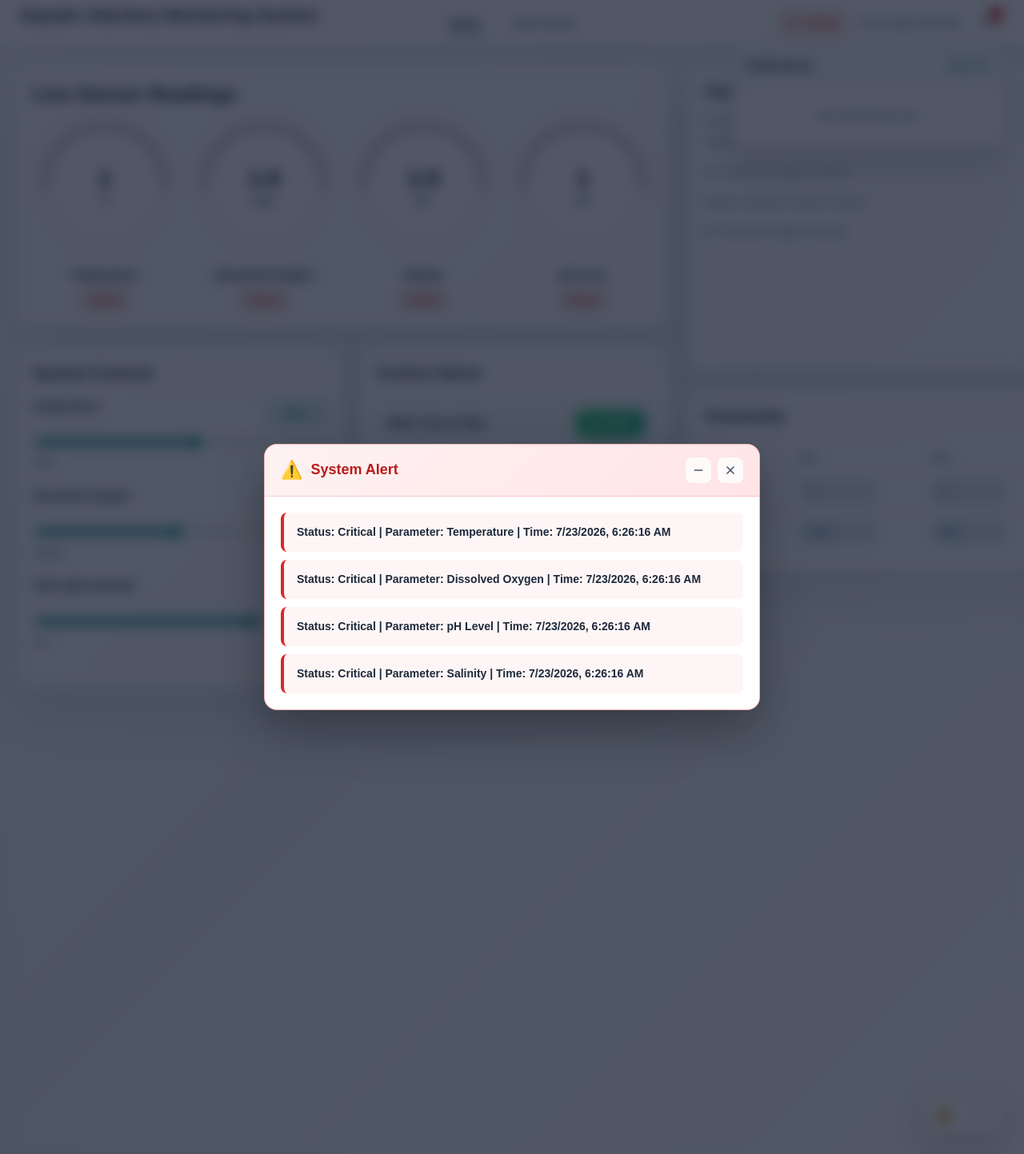
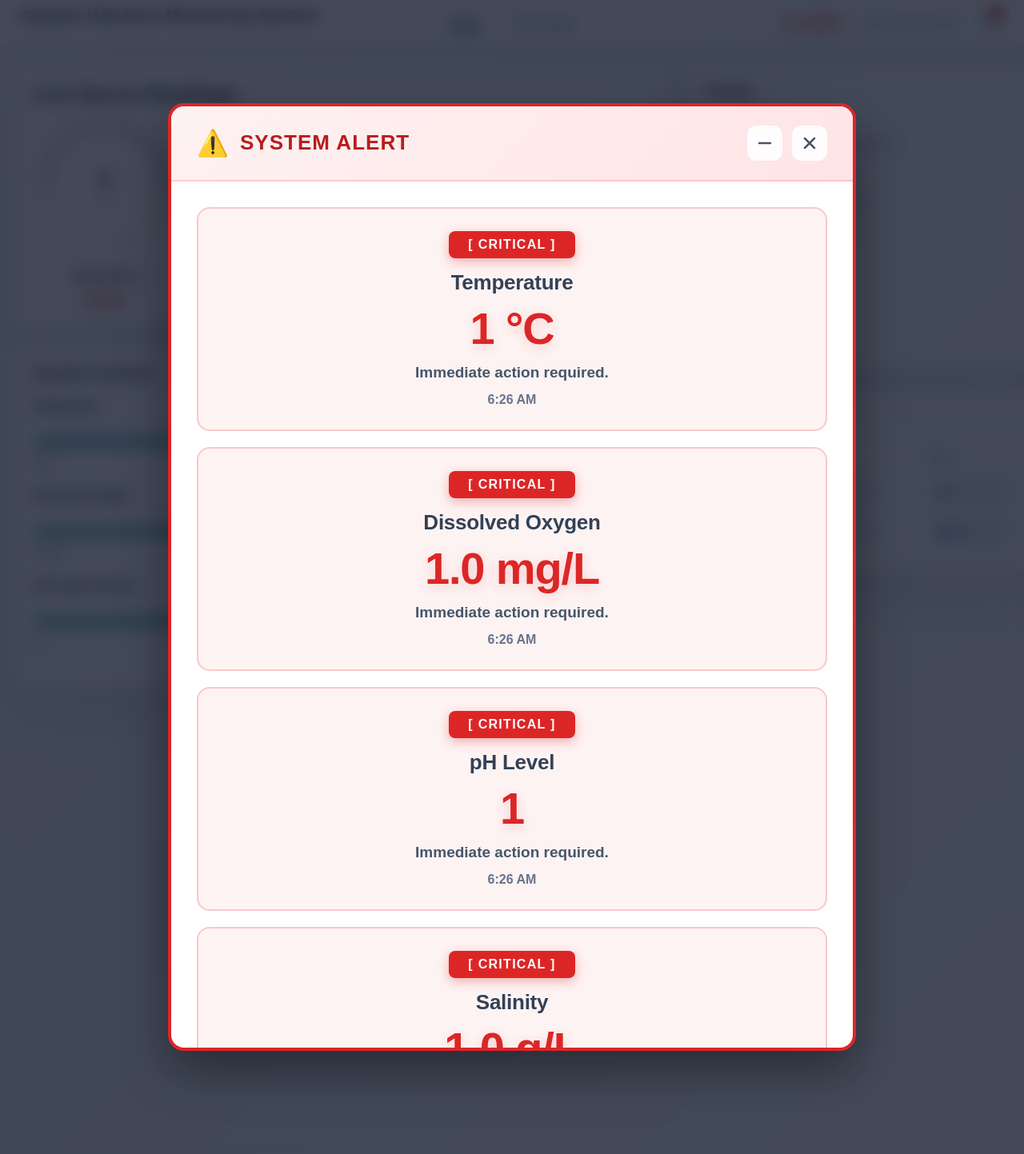
Before and after one commit to ScarXiFy/aquatic-hatchery-monitoring-system, a Flask app: page / in a window 1280 px wide; the page is wider, and only the part inside the window is pictured. Shown: that part at 80% size. Run offline with Flask 3, Linux system fonts and the light colour scheme; data comes from the database, SQL or seed files in the repository; tables that the repository leaves empty hold one stand-in row (values such as "Sample post"); data that the repository does not hold is empty; some libraries are stand-ins or nearby versions.

Commit message:
[enrico[[Added] Persisted notifications in SQLite DB, implemented daily automated cleanup, and created alarming Warning/Critical alert overlay & Redesigned alert popup to SCADA industrial monitoring format with 56px focal current value, concise messages, and 20% expanded modal

```diff
--- a/app/api/routes.py
+++ b/app/api/routes.py
@@ -8,7 +8,11 @@ from app.models import (
     get_thresholds,
     update_thresholds,
     get_control_settings,
-    update_control_settings
+    update_control_settings,
+    get_notifications,
+    create_notification,
+    mark_notifications_read,
+    clear_all_notifications,
 )
 
 api_bp = Blueprint("api", __name__)
@@ -153,3 +157,41 @@ def set_sliders():
         CONTROL_STATE["sliders"][key] = val
 
     return jsonify({"sliders": db_sliders})
+
+
+@api_bp.get("/notifications")
+def fetch_notifications():
+    notifications, unread_count = get_notifications()
+    return jsonify({
+        "notifications": notifications,
+        "unread_count": unread_count
+    })
+
+
+@api_bp.post("/notifications")
+def save_notification():
+    payload = request.get_json(silent=True) or {}
+    required = ["parameter", "status", "current_value", "threshold_value", "message"]
+    if not all(k in payload for k in required):
+        return jsonify({"error": "missing required notification fields"}), 400
+
+    n = create_notification(payload)
+    return jsonify({"notification": n}), 201
+
+
+@api_bp.put("/notifications/read")
+def mark_read():
+    notifications, unread_count = mark_notifications_read()
+    return jsonify({
+        "notifications": notifications,
+        "unread_count": unread_count
+    })
+
+
+@api_bp.delete("/notifications")
+def delete_notifications():
+    notifications, unread_count = clear_all_notifications()
+    return jsonify({
+        "notifications": notifications,
+        "unread_count": unread_count
+    })
--- a/app/database.py
+++ b/app/database.py
@@ -27,3 +27,6 @@ def init_db(app):
         with schema_path.open("r", encoding="utf-8") as schema_file:
             db.executescript(schema_file.read())
         db.commit()
+
+        from app.models import cleanup_old_notifications
+        cleanup_old_notifications()
--- a/app/static/css/dashboard.css
+++ b/app/static/css/dashboard.css
@@ -1071,6 +1071,16 @@ input.threshold-input {
   letter-spacing: 0.03em;
 }
 
+[hidden] {
+  display: none !important;
+}
+
+.alert-action-btn svg,
+.alert-docked-close svg,
+.icon-button svg {
+  pointer-events: none;
+}
+
 /* Notification Bell Badge & Dropdown */
 .notification-wrapper {
   position: relative;
@@ -1178,9 +1188,9 @@ input.threshold-input {
   display: flex;
   align-items: center;
   justify-content: center;
-  padding: 20px;
-  background: rgba(15, 23, 42, 0.72);
-  backdrop-filter: blur(8px);
+  padding: 24px;
+  background: rgba(15, 23, 42, 0.78);
+  backdrop-filter: blur(10px);
   animation: alertFadeIn 200ms ease-out;
 }
 
@@ -1189,70 +1199,103 @@ input.threshold-input {
   to { opacity: 1; }
 }
 
+@keyframes alertPulseCritical {
+  0% { box-shadow: 0 0 0 0 rgba(220, 38, 38, 0.5), 0 25px 60px rgba(0, 0, 0, 0.4); }
+  70% { box-shadow: 0 0 0 16px rgba(220, 38, 38, 0), 0 25px 60px rgba(0, 0, 0, 0.4); }
+  100% { box-shadow: 0 0 0 0 rgba(220, 38, 38, 0), 0 25px 60px rgba(0, 0, 0, 0.4); }
+}
+
+@keyframes alertPulseWarning {
+  0% { box-shadow: 0 0 0 0 rgba(217, 119, 6, 0.5), 0 25px 60px rgba(0, 0, 0, 0.4); }
+  70% { box-shadow: 0 0 0 16px rgba(217, 119, 6, 0), 0 25px 60px rgba(0, 0, 0, 0.4); }
+  100% { box-shadow: 0 0 0 0 rgba(217, 119, 6, 0), 0 25px 60px rgba(0, 0, 0, 0.4); }
+}
+
 .alert-modal-card {
   width: 100%;
-  max-width: 620px;
-  border-radius: var(--radius-xl);
-  border: 1px solid rgba(239, 68, 68, 0.4);
+  max-width: 860px;
+  border-radius: 20px;
+  border: 4px solid #dc2626;
   background: #ffffff;
-  box-shadow: 0 25px 60px rgba(0, 0, 0, 0.3);
+  box-shadow: 0 30px 80px rgba(0, 0, 0, 0.45);
   overflow: hidden;
+  animation: alertPulseCritical 2.5s infinite;
+}
+
+.alert-modal-card[data-level="WARNING"],
+.alert-modal-card[data-level="Warning"] {
+  border-color: #d97706;
+  animation: alertPulseWarning 2.5s infinite;
 }
 
 .alert-modal-header {
   display: flex;
   align-items: center;
   justify-content: space-between;
-  padding: 16px 20px;
+  padding: 24px 32px;
   background: linear-gradient(135deg, #fef2f2, #ffe4e6);
-  border-bottom: 1px solid rgba(239, 68, 68, 0.2);
+  border-bottom: 2px solid rgba(239, 68, 68, 0.2);
+}
+
+.alert-modal-card[data-level="WARNING"] .alert-modal-header,
+.alert-modal-card[data-level="Warning"] .alert-modal-header {
+  background: linear-gradient(135deg, #fffbeb, #fef3c7);
+  border-bottom-color: rgba(217, 119, 6, 0.2);
 }
 
 .alert-title-wrap {
   display: flex;
   align-items: center;
-  gap: 10px;
+  gap: 14px;
 }
 
 .alert-icon-warning {
-  font-size: 22px;
+  font-size: 32px;
 }
 
 .alert-modal-header h2 {
   margin: 0;
   color: #b91c1c;
-  font-size: 18px;
+  font-size: 26px;
   font-weight: 900;
+  letter-spacing: 0.04em;
+  text-transform: uppercase;
+}
+
+.alert-modal-card[data-level="WARNING"] .alert-modal-header h2,
+.alert-modal-card[data-level="Warning"] .alert-modal-header h2 {
+  color: #b45309;
 }
 
 .alert-modal-actions {
   display: flex;
   align-items: center;
-  gap: 8px;
+  gap: 12px;
 }
 
 .alert-action-btn {
   display: inline-flex;
   align-items: center;
   justify-content: center;
-  width: 32px;
-  height: 32px;
+  width: 44px;
+  height: 44px;
   border: 0;
-  border-radius: 8px;
-  background: rgba(255, 255, 255, 0.8);
+  border-radius: 12px;
+  background: rgba(255, 255, 255, 0.9);
   color: #475569;
   cursor: pointer;
-  transition: background 150ms ease, color 150ms ease;
+  transition: background 150ms ease, color 150ms ease, transform 150ms ease;
 }
 
 .alert-action-btn svg {
-  width: 16px;
-  height: 16px;
+  width: 24px;
+  height: 24px;
 }
 
 .alert-action-btn:hover {
   background: #ffffff;
   color: var(--text);
+  transform: scale(1.08);
 }
 
 .alert-close-btn:hover {
@@ -1261,31 +1304,92 @@ input.threshold-input {
 }
 
 .alert-modal-body {
-  padding: 20px;
-  max-height: 70vh;
+  padding: 32px;
+  max-height: 75vh;
   overflow-y: auto;
 }
 
 .alert-modal-item {
-  padding: 14px 16px;
-  margin-bottom: 10px;
-  border-left: 4px solid var(--red);
-  border-radius: 8px;
-  background: rgba(254, 242, 242, 0.7);
+  text-align: center;
+  padding: 28px 32px;
+  margin-bottom: 20px;
+  border-radius: 16px;
+  background: rgba(254, 242, 242, 0.9);
+  border: 2px solid rgba(220, 38, 38, 0.2);
   font-family: inherit;
-  font-size: 14px;
-  font-weight: 700;
-  color: #1e293b;
-  line-height: 1.5;
 }
 
 .alert-modal-item:last-child {
   margin-bottom: 0;
 }
 
+.alert-modal-item[data-status="WARNING"],
 .alert-modal-item[data-status="Warning"] {
-  border-left-color: #d97706;
-  background: rgba(254, 243, 199, 0.7);
+  background: rgba(254, 243, 199, 0.9);
+  border-color: rgba(217, 119, 6, 0.2);
+}
+
+.alert-item-status-wrap {
+  margin-bottom: 12px;
+}
+
+.alert-item-badge {
+  display: inline-block;
+  padding: 8px 24px;
+  border-radius: 8px;
+  font-size: 16px;
+  font-weight: 900;
+  letter-spacing: 0.08em;
+  text-transform: uppercase;
+}
+
+.alert-item-badge.badge-critical {
+  background: #dc2626;
+  color: #ffffff;
+  box-shadow: 0 4px 14px rgba(220, 38, 38, 0.35);
+}
+
+.alert-item-badge.badge-warning {
+  background: #d97706;
+  color: #ffffff;
+  box-shadow: 0 4px 14px rgba(217, 119, 6, 0.35);
+}
+
+.alert-item-parameter {
+  font-size: 26px;
+  font-weight: 900;
+  color: #334155;
+  margin: 14px 0 8px 0;
+  letter-spacing: -0.01em;
+}
+
+.alert-item-value {
+  font-size: 56px;
+  font-weight: 900;
+  line-height: 1;
+  letter-spacing: -0.02em;
+  margin: 12px 0 16px 0;
+  color: #dc2626;
+  text-shadow: 0 4px 16px rgba(220, 38, 38, 0.2);
+}
+
+.alert-modal-item[data-status="WARNING"] .alert-item-value,
+.alert-modal-item[data-status="Warning"] .alert-item-value {
+  color: #d97706;
+  text-shadow: 0 4px 16px rgba(217, 119, 6, 0.2);
+}
+
+.alert-item-message {
+  font-size: 19px;
+  font-weight: 800;
+  color: #475569;
+  margin-bottom: 14px;
+}
+
+.alert-item-time {
+  font-size: 16px;
+  font-weight: 700;
+  color: #64748b;
 }
 
 /* Docked Floating Card */
@@ -1296,13 +1400,13 @@ input.threshold-input {
   z-index: 9990;
   display: flex;
   align-items: center;
-  gap: 12px;
-  max-width: 480px;
-  padding: 12px 16px;
-  border-radius: 12px;
-  border: 1px solid rgba(239, 68, 68, 0.35);
-  background: rgba(255, 255, 255, 0.95);
-  box-shadow: 0 12px 32px rgba(15, 23, 42, 0.18);
+  gap: 14px;
+  max-width: 540px;
+  padding: 14px 20px;
+  border-radius: 14px;
+  border: 2px solid rgba(239, 68, 68, 0.4);
+  background: rgba(255, 255, 255, 0.98);
+  box-shadow: 0 14px 36px rgba(15, 23, 42, 0.22);
   backdrop-filter: blur(16px);
   animation: slideUp 200ms ease-out;
 }
@@ -1315,38 +1419,38 @@ input.threshold-input {
 .alert-docked-content {
   display: flex;
   align-items: center;
-  gap: 10px;
+  gap: 12px;
   flex: 1;
   cursor: pointer;
 }
 
 .alert-docked-icon {
-  font-size: 18px;
+  font-size: 24px;
 }
 
 .alert-docked-text {
-  font-size: 12px;
+  font-size: 14px;
   font-weight: 700;
   color: var(--text);
-  line-height: 1.3;
+  line-height: 1.4;
 }
 
 .alert-docked-close {
   display: inline-flex;
   align-items: center;
   justify-content: center;
-  width: 26px;
-  height: 26px;
+  width: 30px;
+  height: 30px;
   border: 0;
-  border-radius: 6px;
+  border-radius: 8px;
   background: transparent;
   color: #64748b;
   cursor: pointer;
 }
 
 .alert-docked-close svg {
-  width: 14px;
-  height: 14px;
+  width: 16px;
+  height: 16px;
 }
 
 .alert-docked-close:hover {
--- a/app/static/js/dashboard.js
+++ b/app/static/js/dashboard.js
@@ -253,10 +253,10 @@
 
   const previousMetricStates = {};
   const activeAlertsMap = new Map();
+  const dismissedAlertKeys = new Set();
   let notificationHistory = [];
   let unreadCount = 0;
-  let isAlertMinimized = false;
-  let currentAlertModalState = "closed";
+  let notificationSystemState = "dismissed"; // "overlay", "minimized", "dismissed"
 
   function formatTimestamp(isoOrDate) {
     const d = isoOrDate ? new Date(isoOrDate) : new Date();
@@ -270,36 +270,127 @@
     });
   }
 
+  function formatTimeOnly(isoOrDate) {
+    const d = isoOrDate ? new Date(isoOrDate) : new Date();
+    if (Number.isNaN(d.getTime())) return new Date().toLocaleTimeString([], { hour: "numeric", minute: "2-digit" });
+    return d.toLocaleTimeString([], { hour: "numeric", minute: "2-digit" });
+  }
+
+  function getThresholdDescription(metric) {
+    if (metric === "temperature") {
+      const setpoint = controlState.temperature_setpoint !== undefined ? controlState.temperature_setpoint : 26;
+      return `Setpoint ${formatValue("temperature", setpoint)} (±2.0 °C)`;
+    }
+    if (metric === "dissolved_oxygen") {
+      const setpoint = controlState.dissolved_oxygen_setpoint !== undefined ? controlState.dissolved_oxygen_setpoint : 7.2;
+      return `Setpoint ${formatValue("dissolved_oxygen", setpoint)} (±1.0 mg/L)`;
+    }
+    const t = thresholdFor(metric);
+    if (!t) return "--";
+    return `Min ${formatValue(metric, t.min_value)} — Max ${formatValue(metric, t.max_value)}`;
+  }
+
+  async function loadNotificationsFromDB() {
+    try {
+      const res = await fetch("/api/notifications");
+      if (res.ok) {
+        const data = await res.json();
+        notificationHistory = data.notifications || [];
+        unreadCount = data.unread_count || 0;
+        updateNotificationBellUI();
+      }
+    } catch (e) {
+      console.error("Failed to load notifications from DB", e);
+    }
+  }
+
+  async function persistNotificationToDB(notificationData) {
+    try {
+      const res = await fetch("/api/notifications", {
+        method: "POST",
+        headers: { "Content-Type": "application/json" },
+        body: JSON.stringify(notificationData),
+      });
+      if (res.ok) {
+        await loadNotificationsFromDB();
+      }
+    } catch (e) {
+      console.error("Failed to persist notification to DB", e);
+    }
+  }
+
+  async function markNotificationsAsReadDB() {
+    try {
+      const res = await fetch("/api/notifications/read", { method: "PUT" });
+      if (res.ok) {
+        const data = await res.json();
+        notificationHistory = data.notifications || [];
+        unreadCount = 0;
+        updateNotificationBellUI();
+      }
+    } catch (e) {
+      console.error("Failed to mark notifications as read", e);
+    }
+  }
+
+  async function clearNotificationsDB() {
+    try {
+      const res = await fetch("/api/notifications", { method: "DELETE" });
+      if (res.ok) {
+        notificationHistory = [];
+        unreadCount = 0;
+        updateNotificationBellUI();
+      }
+    } catch (e) {
+      console.error("Failed to clear notifications", e);
+    }
+  }
+
   function renderAlertModalBody() {
+    const card = document.querySelector(".alert-modal-card");
     const body = document.getElementById("alert-modal-body");
     if (!body) return;
+
     const items = Array.from(activeAlertsMap.values());
     if (!items.length) {
-      body.innerHTML = "<p class='alert-modal-item'>No active alerts.</p>";
+      body.innerHTML = "<div class='alert-modal-item'>No active alerts.</div>";
       return;
     }
+
+    const hasCritical = items.some((i) => i.status === "CRITICAL" || i.status === "Critical");
+    if (card) {
+      card.setAttribute("data-level", hasCritical ? "CRITICAL" : "WARNING");
+    }
+
     body.innerHTML = items
       .map(
         (item) => `
         <div class="alert-modal-item" data-status="${item.status}">
-          ${item.text}
+          <div class="alert-item-status-wrap">
+            <span class="alert-item-badge ${item.status === "CRITICAL" ? "badge-critical" : "badge-warning"}">
+              [ ${item.status} ]
+            </span>
+          </div>
+          <h3 class="alert-item-parameter">${item.parameter}</h3>
+          <div class="alert-item-value">${item.currentValueFormatted}</div>
+          <div class="alert-item-message">${item.message}</div>
+          <div class="alert-item-time">${item.timeOnly}</div>
         </div>
       `
       )
       .join("");
   }
 
-  function showAlertModal() {
+  function showOverlay() {
     renderAlertModalBody();
     const overlay = document.getElementById("alert-modal-overlay");
     const docked = document.getElementById("alert-docked-card");
     if (overlay) overlay.hidden = false;
     if (docked) docked.hidden = true;
-    isAlertMinimized = false;
-    currentAlertModalState = "modal";
+    notificationSystemState = "overlay";
   }
 
-  function minimizeAlertModal() {
+  function minimizeOverlay() {
     const overlay = document.getElementById("alert-modal-overlay");
     const docked = document.getElementById("alert-docked-card");
     const dockedText = document.getElementById("alert-docked-text");
@@ -309,24 +400,23 @@
     const items = Array.from(activeAlertsMap.values());
     if (dockedText) {
       if (items.length === 1) {
-        dockedText.textContent = items[0].text;
+        dockedText.innerHTML = `<div><strong>${items[0].icon} ${items[0].status}:</strong> ${items[0].parameter} (${items[0].currentValueFormatted})</div><div><small>${items[0].timeOnly}</small></div>`;
       } else if (items.length > 1) {
-        dockedText.textContent = `${items.length} Active Alerts: ${items.map((i) => i.parameter).join(", ")}`;
+        dockedText.innerHTML = `<div><strong>⚠️ ${items.length} Active Alerts:</strong> ${items.map((i) => i.parameter).join(", ")}</div>`;
       } else {
         dockedText.textContent = "System Alert";
       }
     }
-    isAlertMinimized = true;
-    currentAlertModalState = "docked";
+    notificationSystemState = "minimized";
   }
 
-  function updateDockedCard() {
-    if (currentAlertModalState === "docked") {
-      minimizeAlertModal();
+  function updateFloatingWidget() {
+    if (notificationSystemState === "minimized") {
+      minimizeOverlay();
     }
   }
 
-  function dismissAlertModal() {
+  function dismissOverlay() {
     const overlay = document.getElementById("alert-modal-overlay");
     const docked = document.getElementById("alert-docked-card");
     if (overlay) overlay.hidden = true;
@@ -334,20 +424,18 @@
 
     const items = Array.from(activeAlertsMap.values());
     items.forEach((item) => {
-      notificationHistory.unshift({
-        id: Date.now() + Math.random(),
-        text: item.text,
-        status: item.status,
-        parameter: item.parameter,
-        time: item.time,
-      });
-      unreadCount++;
+      dismissedAlertKeys.add(item.key);
     });
 
-    activeAlertsMap.clear();
-    isAlertMinimized = false;
-    currentAlertModalState = "closed";
-    updateNotificationBellUI();
+    notificationSystemState = "dismissed";
+    loadNotificationsFromDB();
+  }
+
+  function hideAllAlertUI() {
+    const overlay = document.getElementById("alert-modal-overlay");
+    const docked = document.getElementById("alert-docked-card");
+    if (overlay) overlay.hidden = true;
+    if (docked) docked.hidden = true;
   }
 
   function updateNotificationBellUI() {
@@ -369,8 +457,15 @@
         list.innerHTML = notificationHistory
           .map(
             (n) => `
-          <div class="notification-item">
-            <span class="notification-item-text">${n.text}</span>
+          <div class="notification-item" data-status="${n.status}">
+            <div style="margin-bottom: 4px; display: flex; justify-content: space-between;">
+              <strong style="color: ${n.status === 'CRITICAL' || n.status === 'Critical' ? '#dc2626' : '#d97706'};">${n.status === "CRITICAL" || n.status === "Critical" ? "🚨" : "⚠️"} [${n.status}] ${n.parameter}</strong>
+              <small style="color: #64748b;">${formatTimestamp(n.created_at)}</small>
+            </div>
+            <div style="font-size: 13px; color: #334155;">
+              <div>Value: <strong>${n.current_value}</strong></div>
+              <p style="margin: 4px 0 0; font-weight: 700; color: #475569;">${n.message}</p>
+            </div>
           </div>
         `
           )
@@ -382,54 +477,80 @@
   function checkAlertTriggers(reading) {
     if (!reading) return;
     const timeFormatted = formatTimestamp(reading.timestamp);
-    let hasNewAlertState = false;
+    const timeOnlyFormatted = formatTimeOnly(reading.timestamp);
+    let newlyTriggered = false;
 
     Object.keys(metricDisplayNames).forEach((metric) => {
       const val = Number(reading[metric]);
       const state = conditionFor(metric, val);
       const prevState = previousMetricStates[metric];
+      const paramName = metricDisplayNames[metric];
 
       if (state === "warning" || state === "critical") {
-        const statusText = state === "critical" ? "Critical" : "Warning";
-        const paramName = metricDisplayNames[metric];
-        const formattedText = `Status: ${statusText} | Parameter: ${paramName} | Time: ${timeFormatted}`;
-
-        if (!prevState || prevState === "optimal" || prevState === "neutral" || prevState !== state) {
-          hasNewAlertState = true;
-        }
+        const statusText = state === "critical" ? "CRITICAL" : "WARNING";
+        const iconStr = state === "critical" ? "🚨" : "⚠️";
+        const messageStr =
+          state === "critical"
+            ? "Immediate action required."
+            : "Outside normal range.";
+        const currValStr = formatValue(metric, val);
+        const threshStr = getThresholdDescription(metric);
+        const alertKey = `${metric}_${statusText}`;
 
         activeAlertsMap.set(metric, {
           metric,
           status: statusText,
           parameter: paramName,
+          currentValue: val,
+          currentValueFormatted: currValStr,
+          thresholdValue: threshStr,
+          message: messageStr,
+          icon: iconStr,
           time: timeFormatted,
-          text: formattedText,
+          timeOnly: timeOnlyFormatted,
+          key: alertKey,
         });
+
+        // Only persist new notification to SQLite DB when state actually changes
+        if (prevState !== state) {
+          persistNotificationToDB({
+            parameter: paramName,
+            status: statusText,
+            current_value: val,
+            threshold_value: threshStr,
+            message: messageStr,
+            created_at: reading.timestamp,
+          });
+          newlyTriggered = true;
+        }
       } else if (state === "optimal") {
         activeAlertsMap.delete(metric);
+        dismissedAlertKeys.delete(`${metric}_WARNING`);
+        dismissedAlertKeys.delete(`${metric}_CRITICAL`);
+        dismissedAlertKeys.delete(`${metric}_Warning`);
+        dismissedAlertKeys.delete(`${metric}_Critical`);
       }
       previousMetricStates[metric] = state;
     });
 
     if (activeAlertsMap.size > 0) {
-      if (hasNewAlertState) {
-        if (!isAlertMinimized) {
-          showAlertModal();
+      if (newlyTriggered) {
+        if (notificationSystemState !== "minimized") {
+          showOverlay();
         } else {
-          updateDockedCard();
+          updateFloatingWidget();
         }
-      } else if (currentAlertModalState === "modal") {
-        renderAlertModalBody();
-      } else if (currentAlertModalState === "docked") {
-        updateDockedCard();
+      } else {
+        if (notificationSystemState === "overlay") {
+          renderOverlayBody();
+        } else if (notificationSystemState === "minimized") {
+          updateFloatingWidget();
+        }
       }
     } else {
-      if (currentAlertModalState === "modal" || currentAlertModalState === "docked") {
-        const overlay = document.getElementById("alert-modal-overlay");
-        const docked = document.getElementById("alert-docked-card");
-        if (overlay) overlay.hidden = true;
-        if (docked) docked.hidden = true;
-        currentAlertModalState = "closed";
+      if (notificationSystemState !== "dismissed") {
+        hideAllAlertUI();
+        notificationSystemState = "dismissed";
       }
     }
   }
@@ -444,8 +565,7 @@
         e.stopPropagation();
         dropdown.hidden = !dropdown.hidden;
         if (!dropdown.hidden) {
-          unreadCount = 0;
-          updateNotificationBellUI();
+          markNotificationsAsReadDB();
         }
       });
 
@@ -457,10 +577,9 @@
     }
 
     if (clearBtn) {
-      clearBtn.addEventListener("click", () => {
-        notificationHistory = [];
-        unreadCount = 0;
-        updateNotificationBellUI();
+      clearBtn.addEventListener("click", (e) => {
+        e.stopPropagation();
+        clearNotificationsDB();
       });
     }
 
@@ -469,10 +588,35 @@
     const expandTrigger = document.getElementById("alert-docked-expand-trigger");
     const dockedCloseBtn = document.getElementById("alert-docked-close-btn");
 
-    if (minBtn) minBtn.addEventListener("click", minimizeAlertModal);
-    if (closeBtn) closeBtn.addEventListener("click", dismissAlertModal);
-    if (expandTrigger) expandTrigger.addEventListener("click", showAlertModal);
-    if (dockedCloseBtn) dockedCloseBtn.addEventListener("click", dismissAlertModal);
+    if (minBtn) {
+      minBtn.addEventListener("click", (e) => {
+        e.stopPropagation();
+        minimizeOverlay();
+      });
+    }
+
+    if (closeBtn) {
+      closeBtn.addEventListener("click", (e) => {
+        e.stopPropagation();
+        dismissOverlay();
+      });
+    }
+
+    if (expandTrigger) {
+      expandTrigger.addEventListener("click", (e) => {
+        e.stopPropagation();
+        showOverlay();
+      });
+    }
+
+    if (dockedCloseBtn) {
+      dockedCloseBtn.addEventListener("click", (e) => {
+        e.stopPropagation();
+        dismissOverlay();
+      });
+    }
+
+    loadNotificationsFromDB();
   }
 
   function updateGauges(reading) {
```
Also changed, not shown: app/models.py (+102 -0 lines), schema.sql (+15 -0 lines).
